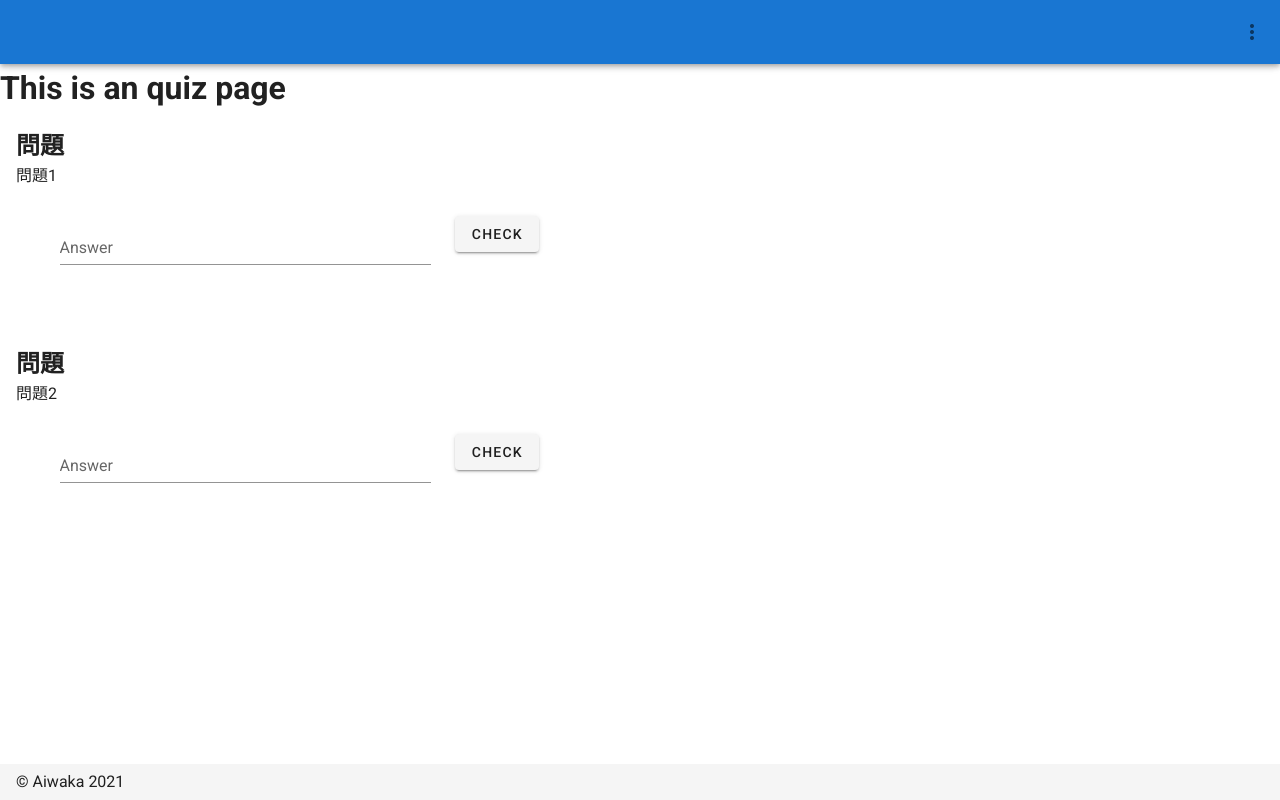
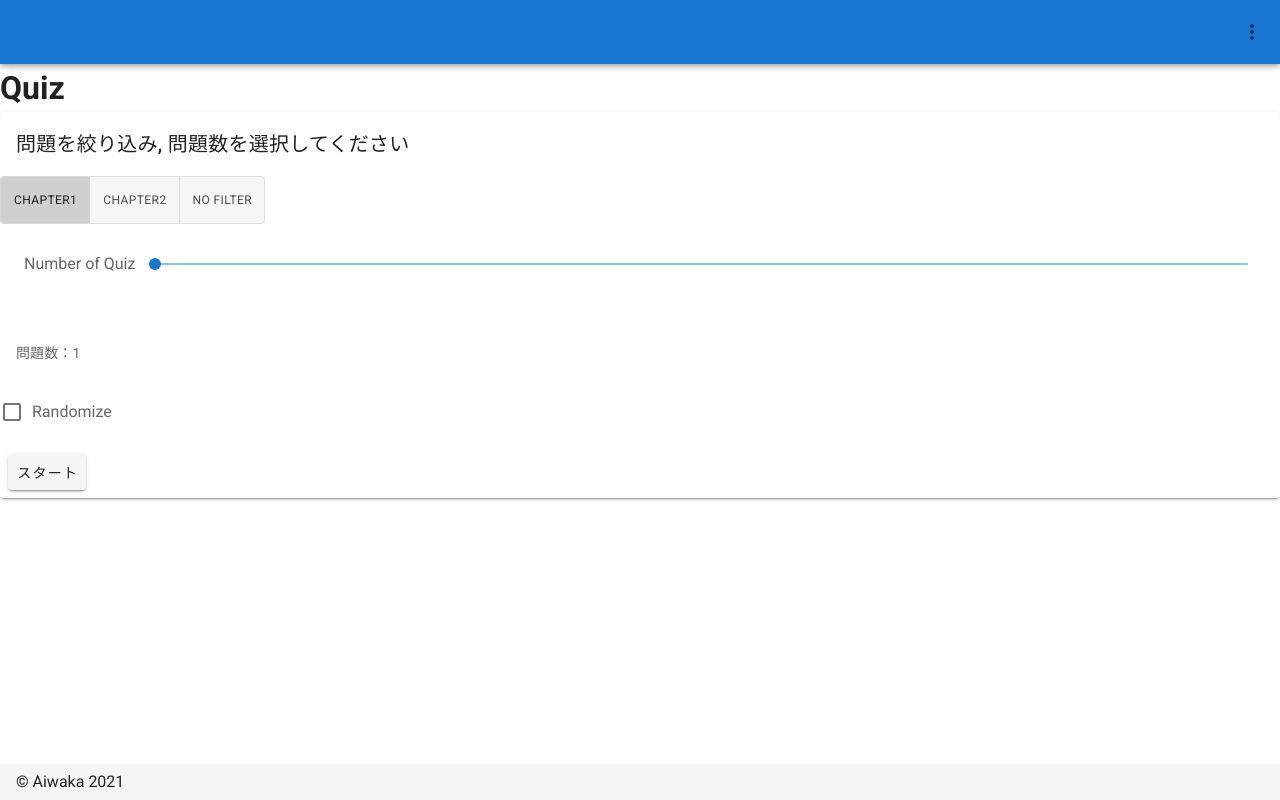
Before and after one commit to aiwaka/memorizing_quiz_app, a Vue app: page /quiz in a window 1280 px wide. Built offline with nearby package versions, Linux system fonts and the light colour scheme.

Commit message:
quiz system update

```diff
--- /dev/null
+++ b/src/components/QuizStart.vue
@@ -0,0 +1,81 @@
+<template>
+    <div class="quiz-start">
+        <v-card>
+            <v-card-title>問題を絞り込み, 問題数を選択してください</v-card-title>
+            <v-btn-toggle v-model="toggleFilter" mandatory>
+                <v-btn class="text-caption"
+                    v-for="label in labels"
+                    :key="label.id"
+                    :value="label.id"
+                >{{label.text}}</v-btn>
+                <v-btn class="text-caption" :value="null">No Filter</v-btn>
+            </v-btn-toggle>
+            <v-slider
+                class="ma-6"
+                v-model="quizNum"
+                min="1" :max="maxQuizNum"
+                :disabled="maxQuizNum === 0"
+                label="Number of Quiz"
+            >
+            </v-slider>
+            <v-card-subtitle>問題数：{{quizNum}}</v-card-subtitle>
+            <v-checkbox v-model="randomize" label="Randomize"></v-checkbox>
+            <v-card-actions>
+                <v-btn :disabled="maxQuizNum===0" v-on:click="start()">
+                    スタート
+                </v-btn>
+            </v-card-actions>
+        </v-card>
+    </div>
+</template>
+
+<script>
+export default {
+    components: {
+    },
+    data: () => {
+        return {
+            quizNum: 1,
+            randomize: false,
+            filter: null,
+        }
+    },
+    computed: {
+        maxQuizNum() {
+            return this.$store.getters.filteredQuiz.length
+        },
+        toggleFilter: {
+            get() {
+                return this.filter
+            },
+            set(id) {
+                this.changeFilter(id)
+            }
+        },
+        labels() {
+            return this.$store.state.labels;
+        },
+    },
+    methods: {
+        start() {
+            this.$store.commit('quizInit', {
+                quizNum: this.quizNum,
+                randomize: this.randomize,
+                filteredQuizSet: this.$store.getters.filteredQuiz,
+            })
+            this.$emit('start')
+        },
+        changeFilter(id) {
+            if (id === this.$store.state.labels.length) {
+                this.$store.commit('changeFilter', {
+                    filter: null
+                })
+            } else {
+                this.$store.commit('changeFilter', {
+                    filter: id
+                })
+            }
+        }
+    }
+}
+</script>
--- a/src/store.js
+++ b/src/store.js
@@ -38,6 +38,8 @@ export default new Vuex.Store({
     filter: null,
     quizNum: null,
     randomize: true,
+
+    quizQueue: []
   },
   getters: {
     // getterではstateから算出したプロパティを返している.
@@ -50,12 +52,28 @@ export default new Vuex.Store({
         // labelIds配列でfilterの値の添字を検索する. 存在すれば0以上が返るのでその場合trueになるようにしてfilteringする.
         return quiz.labelIds.indexOf(state.filter) >= 0
       })
+    },
+    quizQueue(state) {
+      return state.quizQueue
     }
   },
   mutations: {
-    quizInit(state, {quizNum, randomize}) {
+    quizInit(state, {quizNum, randomize, filteredQuizSet}) {
       state.quizNum = quizNum
       state.randomize = randomize
+      if (randomize) {
+        let randomArray = []
+        Object.assign(randomArray, filteredQuizSet)
+        for (let i=randomArray.length; 1<i; i--) {
+          let k = Math.floor(Math.random() * i);  // 0 から i-1 までの乱数を生成
+          [randomArray[k], randomArray[i-1]] = [randomArray[i-1], randomArray[k]];
+        }
+        Object.assign(state.quizQueue, randomArray.slice(0,quizNum))
+      } else {
+        for (let i=0; i<quizNum; i++) {
+          state.quizQueue.push(filteredQuizSet[0])
+        }
+      }
     },
     addProblem(state, { question, questionType, answer, description, labelIds }) {
       state.problemData.push({
@@ -78,6 +96,7 @@ export default new Vuex.Store({
     },
 
     changeFilter(state, { filter }) {
+      console.log(filter)
       state.filter = filter
     },
 
--- a/src/views/Quiz.vue
+++ b/src/views/Quiz.vue
@@ -1,19 +1,42 @@
 <template>
   <div class="quiz">
-    <h1>This is an quiz page</h1>
-    <QuizBlock v-for="(quiz, index) in quizData" :key="index" :quizData="quiz"></QuizBlock>
+    <h1>Quiz</h1>
+    <div v-if="status===0">
+      <QuizStart v-on:start="start()"></QuizStart>
+    </div>
+    <div v-if="status===1">
+      <QuizBlock v-for="(quiz, index) in quizData" :key="index" :quizData="quiz"></QuizBlock>
+    </div>
+    <div v-if="status===2">
+      <QuizResult></QuizResult>
+    </div>
   </div>
 </template>
 
 <script>
 import QuizBlock from '@/components/QuizBlock.vue'
+import QuizStart from '@/components/QuizStart.vue'
+import QuizResult from '@/components/QuizResult.vue'
 export default {
     components: {
         QuizBlock,
+        QuizStart,
+        QuizResult,
+    },
+    data: () => {
+      return {
+        status: 0,
+        correctNum: 0,
+      }
     },
     computed: {
       quizData() {
-        return this.$store.state.problemData
+        return this.$store.state.quizQueue
+      }
+    },
+    methods: {
+      start() {
+        this.status = 1
       }
     }
 }
```
Also changed, not shown: src/components/QuizResult.vue (added).
